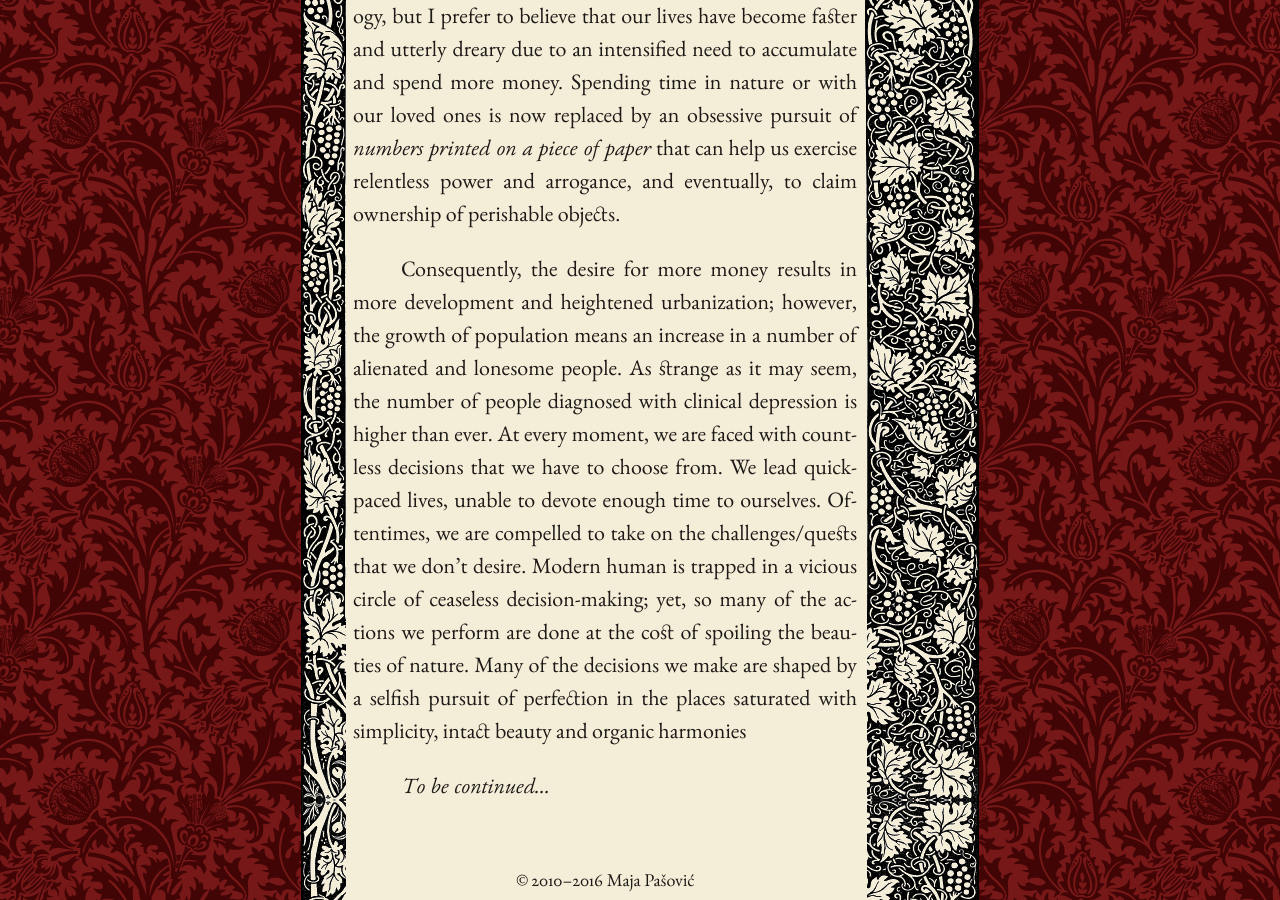
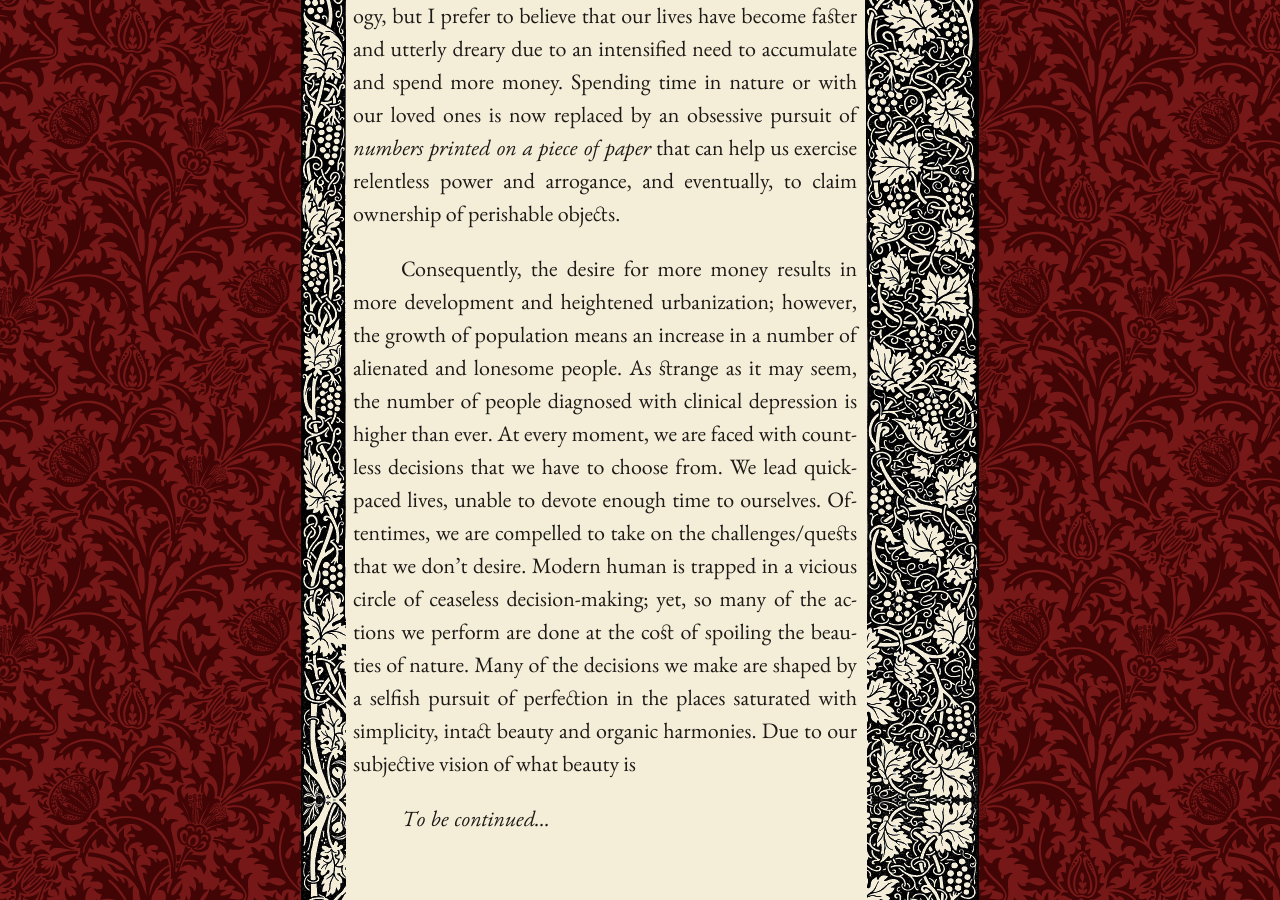
Before and after one commit to mpasovic/majapasovic.org, a Jekyll site: the page built from _posts/2016-07-06-a-lamenting-song-for-fireflies-progressive-destruction-of-the-environment-and-its-consequences.md, in a window 1280 px wide and 900 px high, scrolled down 4135 px. Built offline with Jekyll 4.4.1, drawn with Linux system fonts in a browser that asks for light colours; nearby versions of some CDN libraries.

Commit message:
Updated 2016-07-06-a-lamenting-song-for-fireflies-progressive-destruction-of-the-environment-and-its-consequences.md

```diff
--- a/_posts/2016-07-06-a-lamenting-song-for-fireflies-progressive-destruction-of-the-environment-and-its-consequences.md
+++ b/_posts/2016-07-06-a-lamenting-song-for-fireflies-progressive-destruction-of-the-environment-and-its-consequences.md
@@ -30,6 +30,6 @@
 *****
 As Ancient Greeks believed, nature is in a constant whirl of creation and self-maintenance. "When the Greek philosopher Pythagoras first called the universe a *kosmos*, he did so because it is a living embodiment of nature's order, beauty, and harmony.[...] When we can view the exquisite grandeur of a forest, mountain range, or the form of a distant galaxy with a clear and untroubled heart, the beauty and harmony of the universe becomes immediately obvious--not through argument, but through direct perception" (Fideler, *Restoring the Soul of the World*, p. 34-5). The ability to perceive things directly and through a clear, unbiased method has become almost impervious to the modern mind. We are slowly losing touch with our surroundings, not only with the world of nature, but also with most things playing out around us. We are even losing touch with basic human contact. Some would blame the swift development of technology, but I prefer to believe that our lives have become faster and utterly dreary due to an intensified need to accumulate and spend more money. Spending time in nature or with our loved ones is now replaced by an obsessive pursuit of *numbers printed on a piece of paper* that can help us exercise relentless power and arrogance, and eventually, to claim ownership of perishable objects.
 
-Consequently, the desire for more money results in more development and heightened urbanization; however, the growth of population means an increase in a number of alienated and lonesome people. As strange as it may seem, the number of people diagnosed with clinical depression is higher than ever. At every moment, we are faced with countless decisions that we have to choose from. We lead quick-paced lives, unable to devote enough time to ourselves. Oftentimes, we are compelled to take on the challenges/quests that we don't desire. Modern human is trapped in a vicious circle of ceaseless decision-making; yet, so many of the actions we perform are done at the cost of spoiling the beauties of nature. Many of the decisions we make are shaped by a selfish pursuit of perfection in the places saturated with simplicity, intact beauty and organic harmonies
+Consequently, the desire for more money results in more development and heightened urbanization; however, the growth of population means an increase in a number of alienated and lonesome people. As strange as it may seem, the number of people diagnosed with clinical depression is higher than ever. At every moment, we are faced with countless decisions that we have to choose from. We lead quick-paced lives, unable to devote enough time to ourselves. Oftentimes, we are compelled to take on the challenges/quests that we don't desire. Modern human is trapped in a vicious circle of ceaseless decision-making; yet, so many of the actions we perform are done at the cost of spoiling the beauties of nature. Many of the decisions we make are shaped by a selfish pursuit of perfection in the places saturated with simplicity, intact beauty and organic harmonies. Due to our subjective vision of what beauty is
 
 *To be continued...*
```
